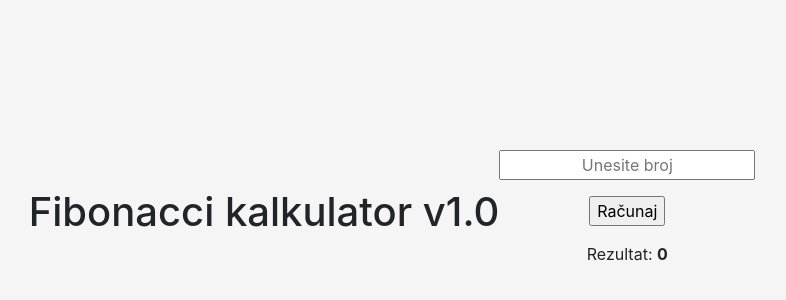
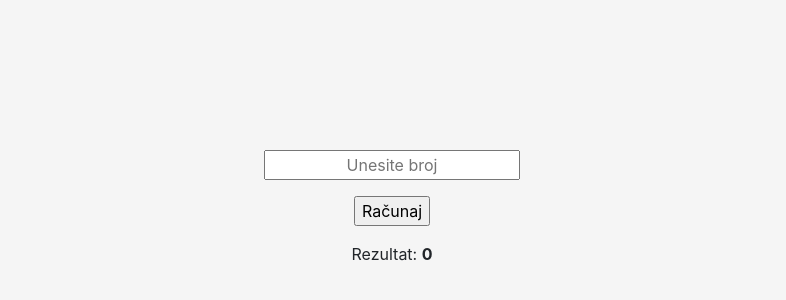
Before and after one commit to sokac/diplomski-go, a plain HTML site: page fibonacci/static/index.html in a window 1280 px wide. Shown: the part 184-484 px from the top of the page, without its empty margins (248-1034 px from the left). Drawn offline with nearby package versions, Linux system fonts and the light colour scheme.

Commit message:
Revert "Add heading"
This reverts commit 2cc965e2b1f81c24b295f6a513157158dbdbb9d5.

```diff
--- a/fibonacci/static/index.html
+++ b/fibonacci/static/index.html
@@ -41,7 +41,6 @@
 </head>
 
 <body class="text-center">
-    <h1>Fibonacci kalkulator v1.0</h1>
     <form style="form">
         <p>
             <input type="text" id="number" placeholder="Unesite broj" />
```
